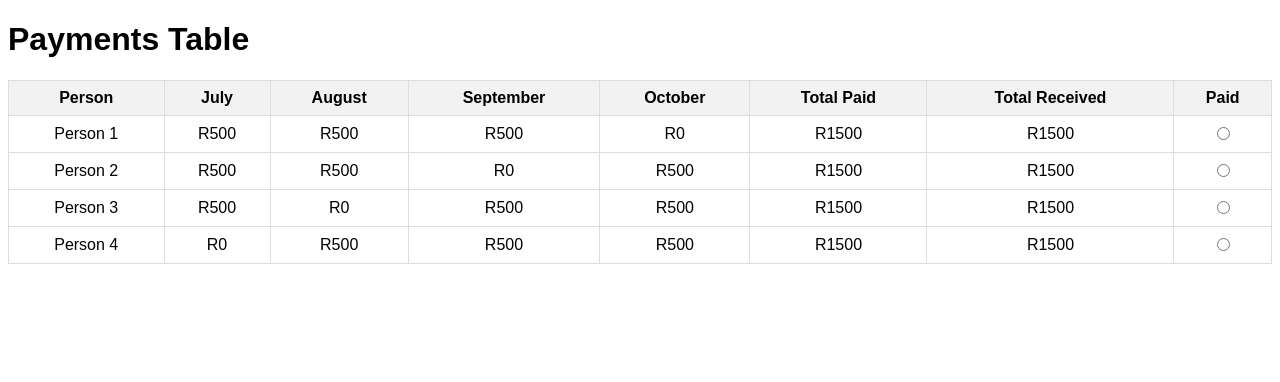
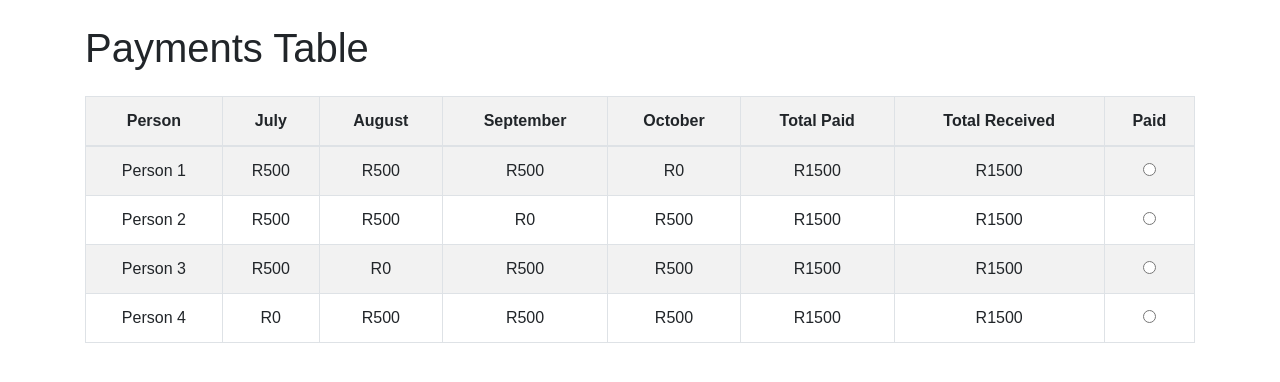
Before and after one commit to blxckpearl/payments-Table, a plain HTML site: page index.html in a window 1280 px wide. Drawn offline with nearby package versions, Linux system fonts and the light colour scheme.

Commit message:
Update index.html

```diff
--- a/index.html
+++ b/index.html
@@ -4,11 +4,13 @@
     <meta charset="UTF-8">
     <meta name="viewport" content="width=device-width, initial-scale=1.0">
     <title>Payments Table</title>
+    <link rel="stylesheet" href="https://stackpath.bootstrapcdn.com/bootstrap/4.5.2/css/bootstrap.min.css">
     <link rel="stylesheet" href="styles.css">
 </head>
 <body>
-    <h1>Payments Table</h1>
-    <table id="paymentsTable">
+    <div class="container mt-4">
+        <h1 class="mb-4">Payments Table</h1>
+        <table id="paymentsTable" class="table table-striped table-bordered">
             <thead>
                 <tr>
                     <th>Person</th>
@@ -64,6 +66,10 @@
                 </tr>
             </tbody>
         </table>
+    </div>
+    <script src="https://code.jquery.com/jquery-3.5.1.slim.min.js"></script>
+    <script src="https://cdn.jsdelivr.net/npm/@popperjs/core@2.5.3/dist/umd/popper.min.js"></script>
+    <script src="https://stackpath.bootstrapcdn.com/bootstrap/4.5.2/js/bootstrap.min.js"></script>
     <script src="script.js"></script>
 </body>
 </html>
```
Lines whose indentation alone changed are shown as unchanged.
